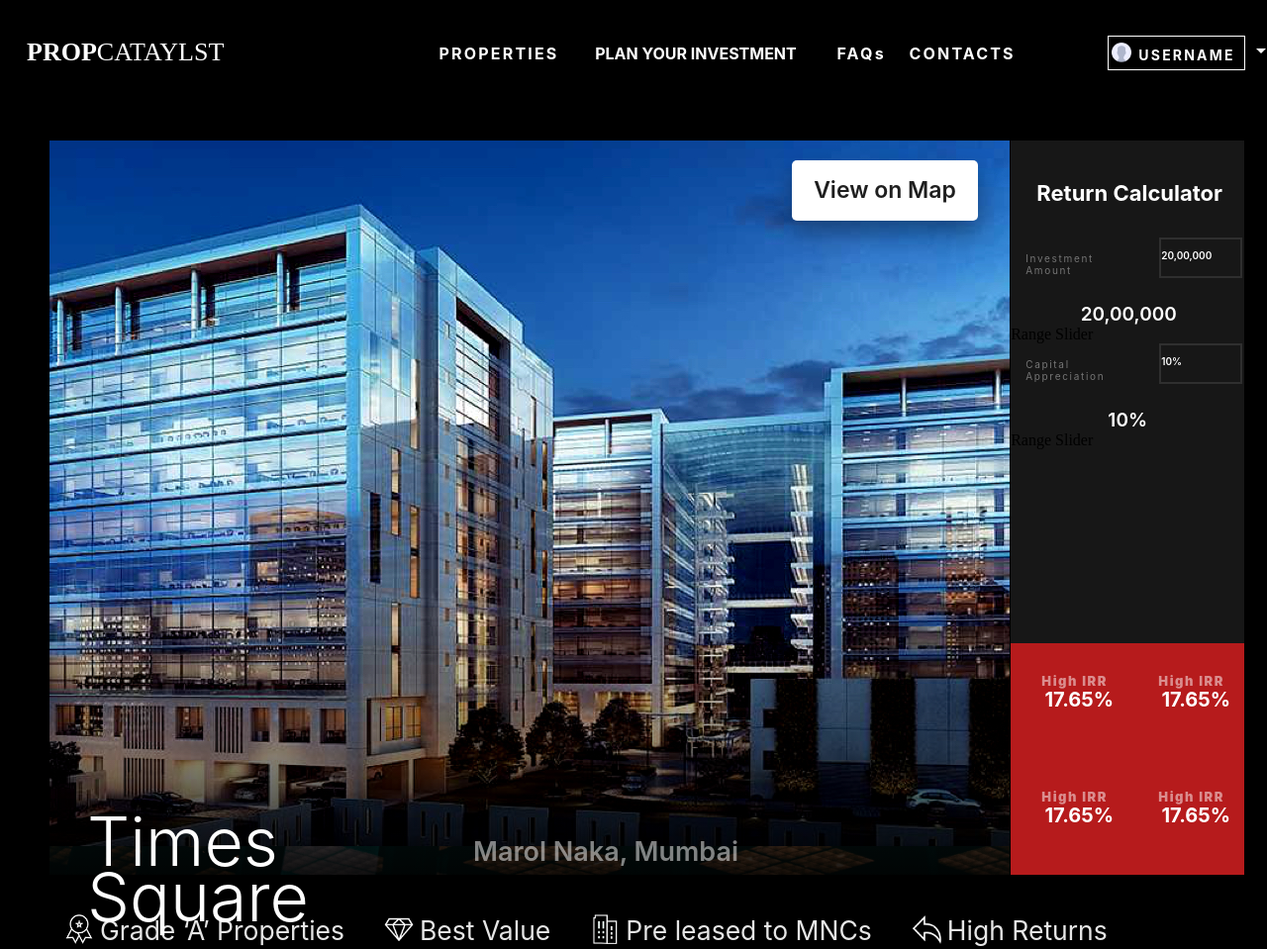
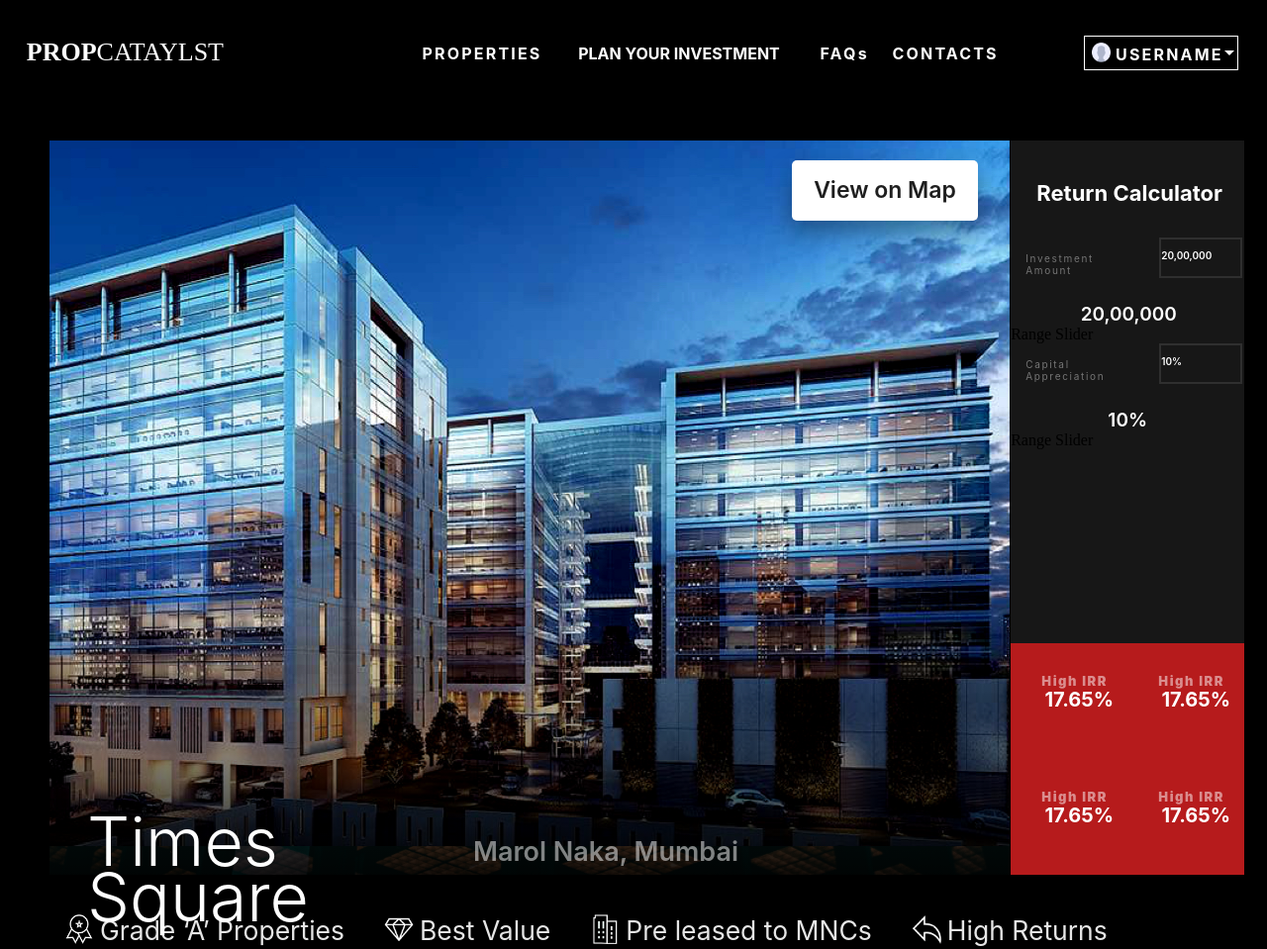
Before and after one commit to shubham-mantra/Propcatalyst, a plain HTML site: page index.html in a window 1280 px wide. Shown: the top 959 px of the page at 99% size. Drawn offline with Linux system fonts and the light colour scheme; files whose address does not match are found by name.

Commit message:
Fixed Main image size

```diff
--- a/css/style.css
+++ b/css/style.css
@@ -23,7 +23,7 @@ body{
   height: 118px;
   width: 100%;
   display: grid;
-  grid-template-columns: 0.5fr 8fr 30fr 1fr 1fr 1fr 1fr  12fr 0.01fr ;
+  grid-template-columns: 0.5fr 8fr 30fr 1fr 1fr 1fr 1fr  12fr 0.01fr 1fr ;
   grid-gap: 25px;
   background-color: #000000;
 }
@@ -44,6 +44,7 @@ body{
   margin-left: 20px;
   background-image: url(../img/group.jpg);
   margin-left: 50px;
+  background-size: 100% 100%;
 }
 
 .top_left_div{
@@ -196,7 +197,6 @@ body{
 
 
 .rectuser{
-  width: 80%;
   height: 33px;
   border: solid 1px #ffffff;
   color: #ffffff;
@@ -439,14 +439,14 @@ a:link {
   width: 20px;
   height: 20px;
   object-fit: contain;
-  margin: 6px 0 0 3px;
+  margin: 6px 0 0 6px;
 }
 
 .username {
   width: 110px;
   height: 19px;
   font-family: SFProDisplay;
-  font-size: 14px;
+  font-size: 16px;
   font-weight: bold;
   font-stretch: normal;
   font-style: normal;
@@ -454,7 +454,7 @@ a:link {
   letter-spacing: 2.19px;
   text-align: center;
   color: #ffffff;
-  margin: 10px 0 0 1px;
+  margin: 8px 0 0 4px;
 }
 
 .arrow-down {
@@ -466,8 +466,9 @@ a:link {
 }
 
 .arrow{
-  margin-top: 12px;
-  padding-left: 15px;
+  margin-top: 14px;
+  padding-left: 1px;
+  padding-right: 3px;
 }
 
 a{
--- a/index.html
+++ b/index.html
@@ -55,6 +55,7 @@
             <div class="arrow-right">
             </div>
           </div>
+          <div></div>
 
         </div>
 
```
